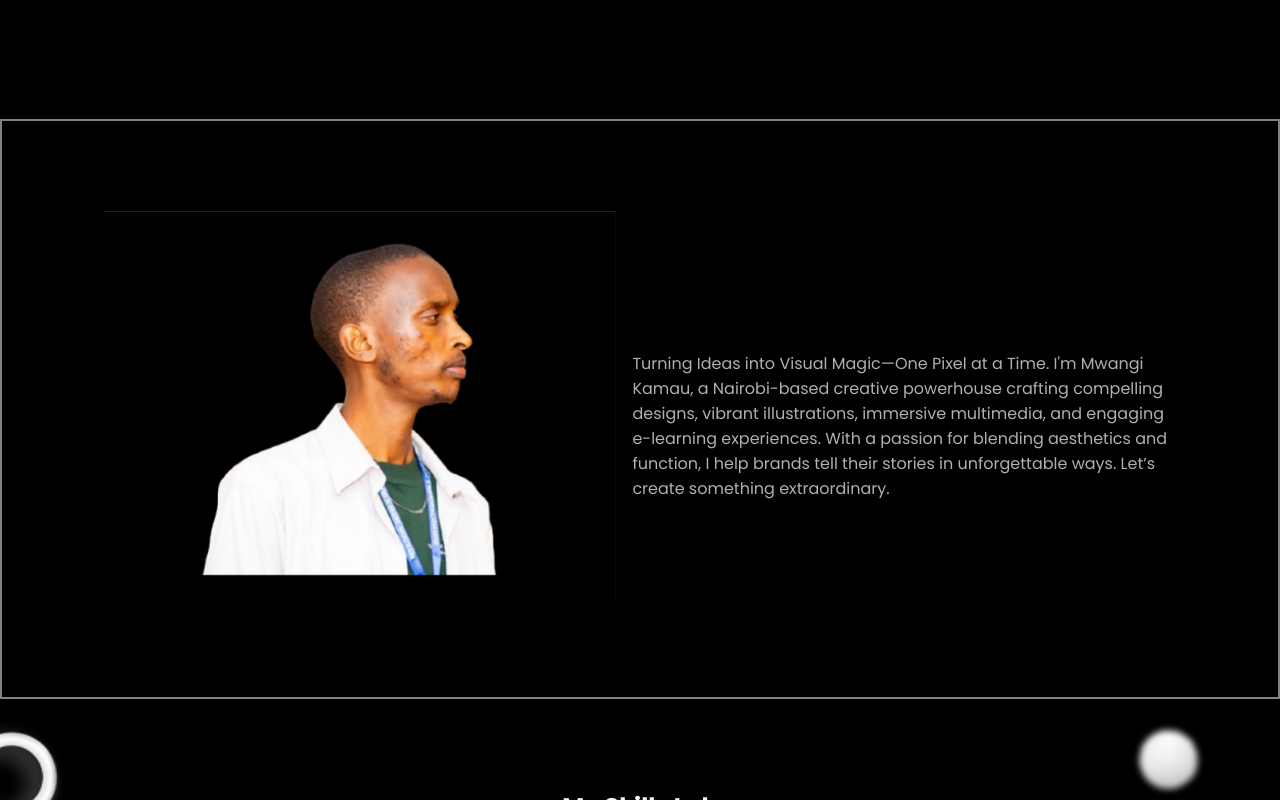
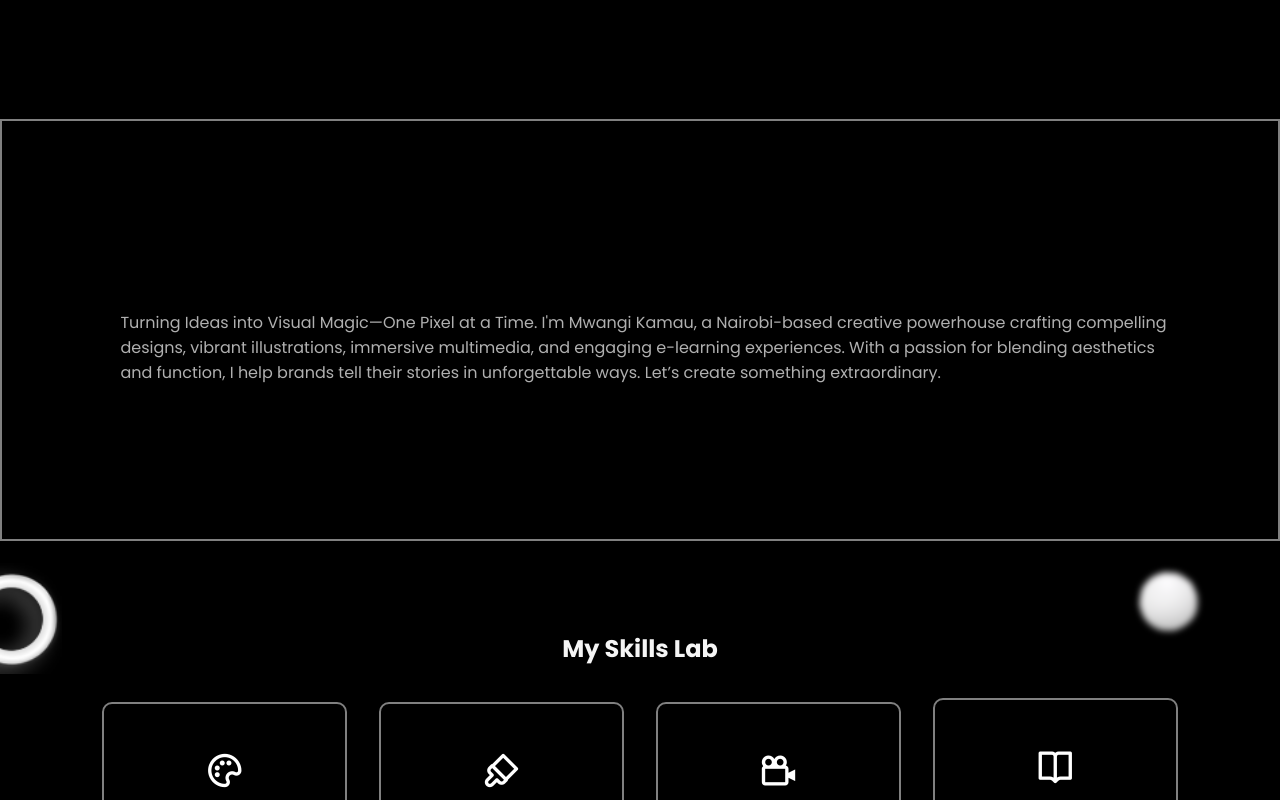
Before and after one commit to Testing404Tech/Portfolio, a plain HTML site: page index.html in a window 1280 px wide. Shown: the part 681-1481 px from the top of the page. Drawn offline with nearby package versions, Linux system fonts and the light colour scheme.

Commit message:
Update index.html
Signed-off-by: Testing404Tech <testing4b34@gmail.com>

```diff
--- a/index.html
+++ b/index.html
@@ -89,7 +89,7 @@
 
    <section class="about" id="about">
         <div class="about-img">
-            <img src="img/Johnson.jpg" alt="" class="aboutHero">
+            <img src="" alt="" class="aboutHero">
             <div class="showcase-ring">
 
             </div>
```
